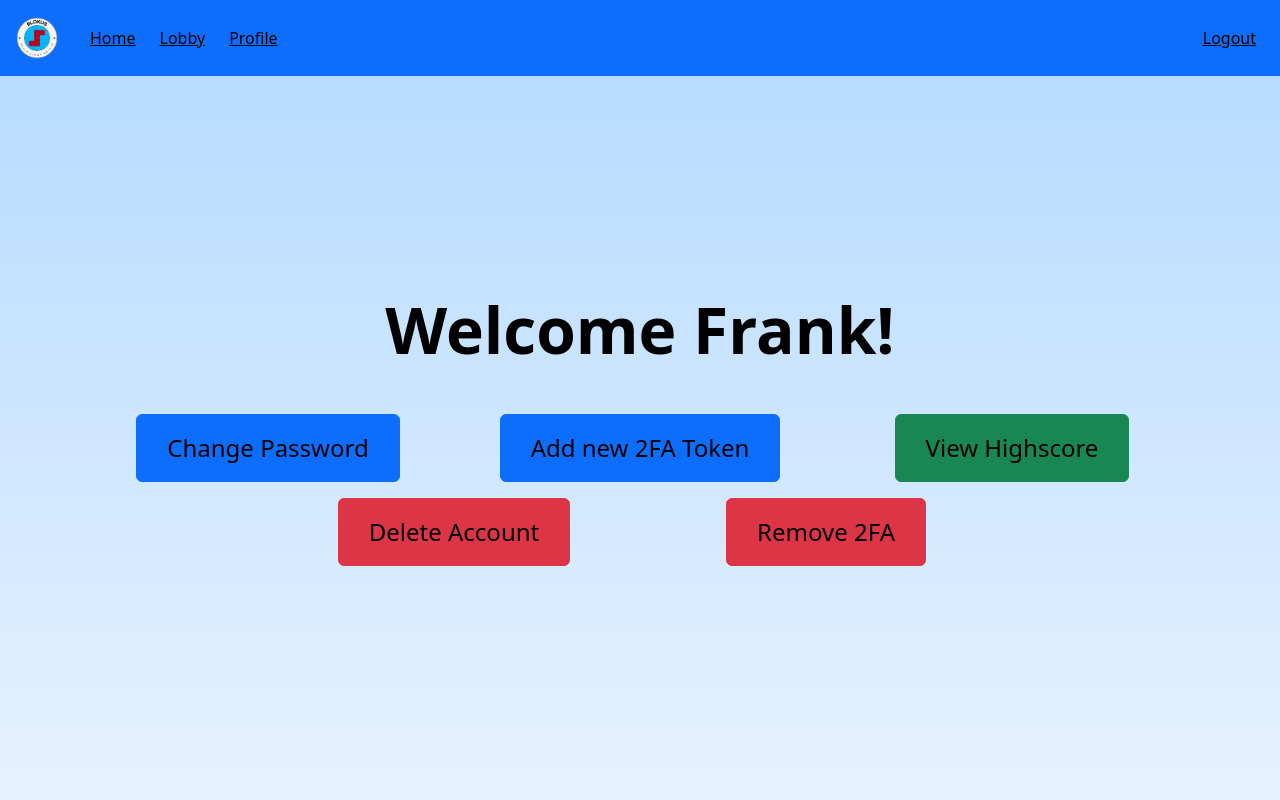
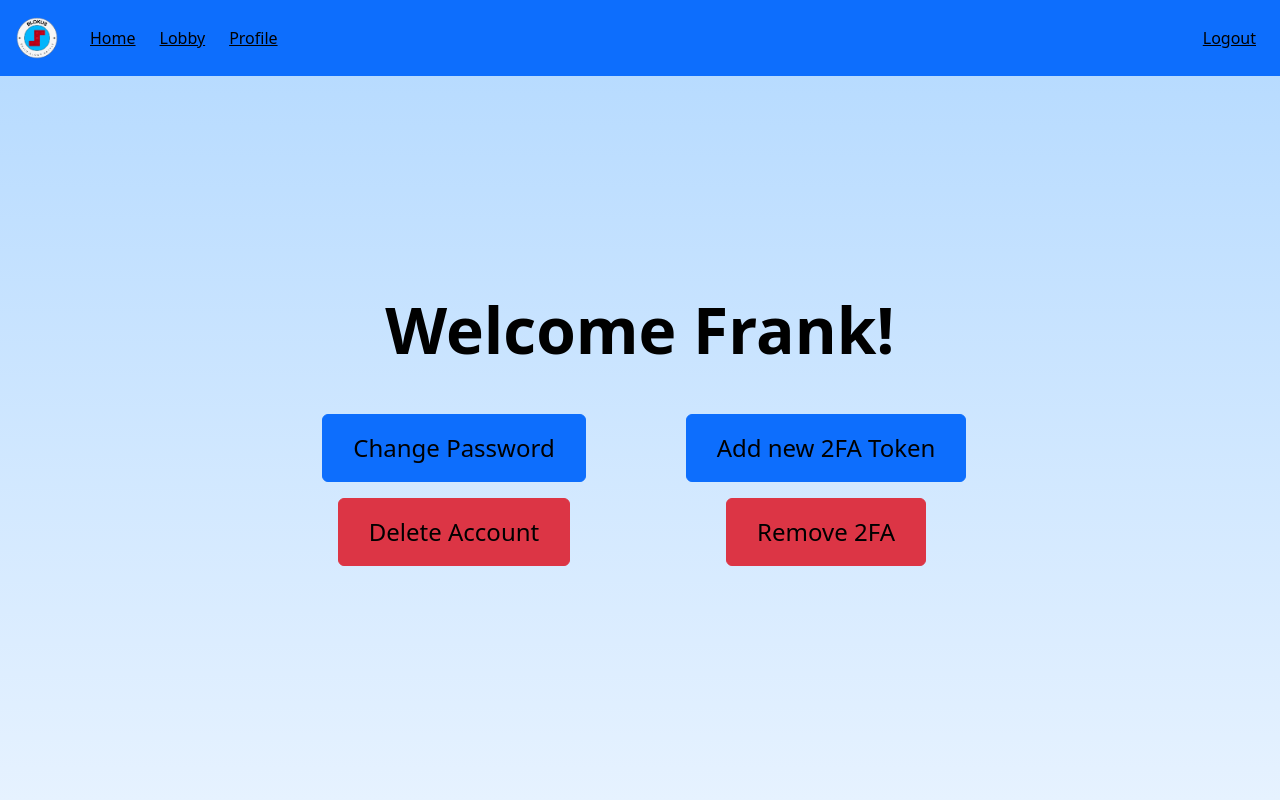
Before and after one commit to Levoo777/AdvancedSoftwareEngineering, a Flask app: page /profile in a window 1280 px wide. Run offline with Flask 3, Linux system fonts and the light colour scheme; a user stored in the database is signed in; some libraries are stand-ins or nearby versions.

Commit message:
Removed Highscores and changed Ranking visualization

```diff
--- a/templates/profile.html
+++ b/templates/profile.html
@@ -26,11 +26,7 @@
         Add new 2FA Token <i class="fa fa-key"></i>
       </button>
     </div>
-    <div class="col-md-4">
-      <button type="button" onclick="redirectToHighscore()" class="btn btn-success btn-block mb-3">
-        View Highscore <i class="fa fa-key"></i>
-      </button>
-    </div>
+
   </div>
 
   <div class="row justify-content-center">
@@ -65,9 +61,6 @@
     window.location.href = "{{ url_for('auth.delete_2fa') }}";
   }
 
-  function redirectToHighscore() {
-    window.location.href = "{{ url_for('auth.highscore') }}";
-  }
 </script>
 
 
```
Also changed, not shown: templates/board.html (+5 -8 lines).
